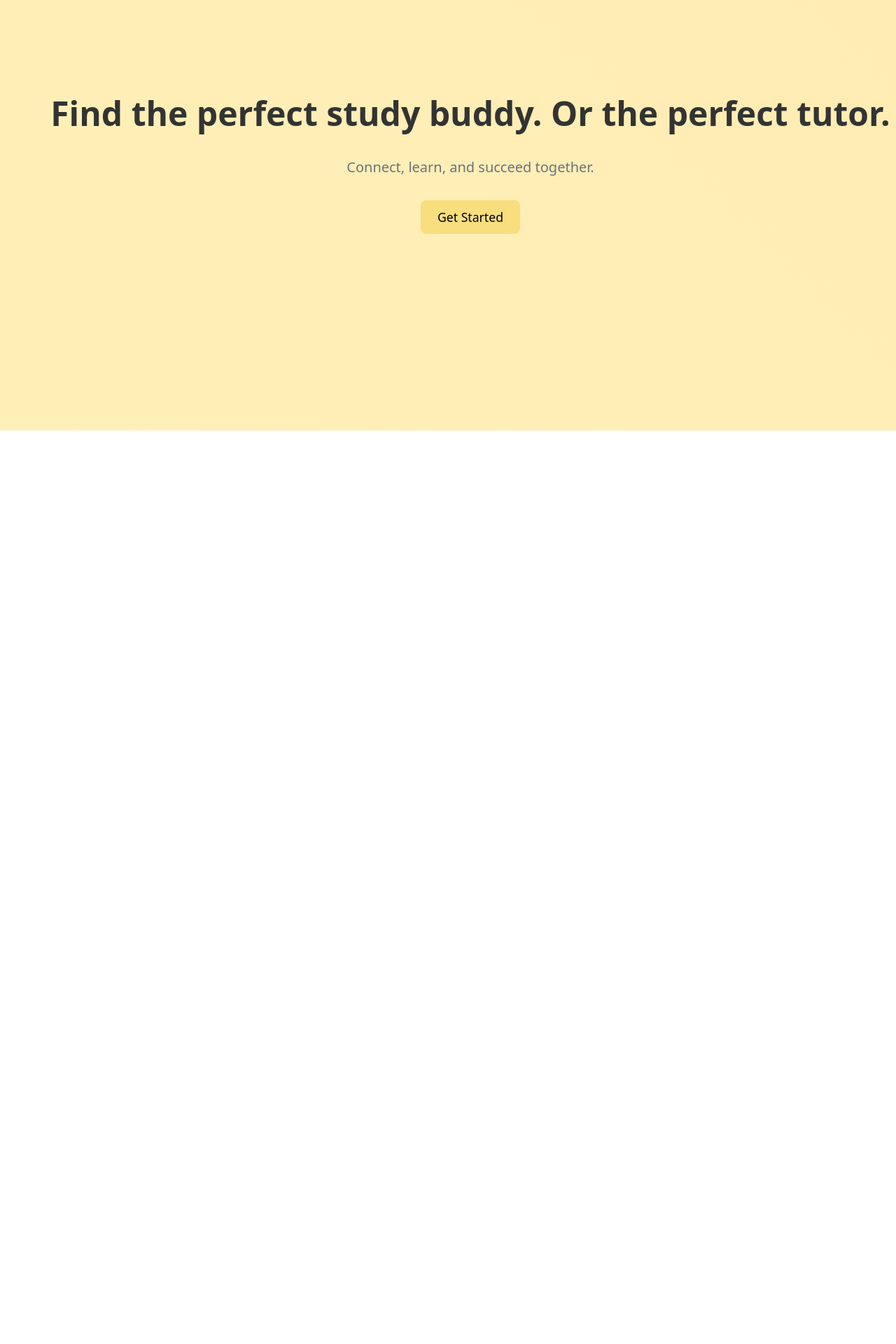
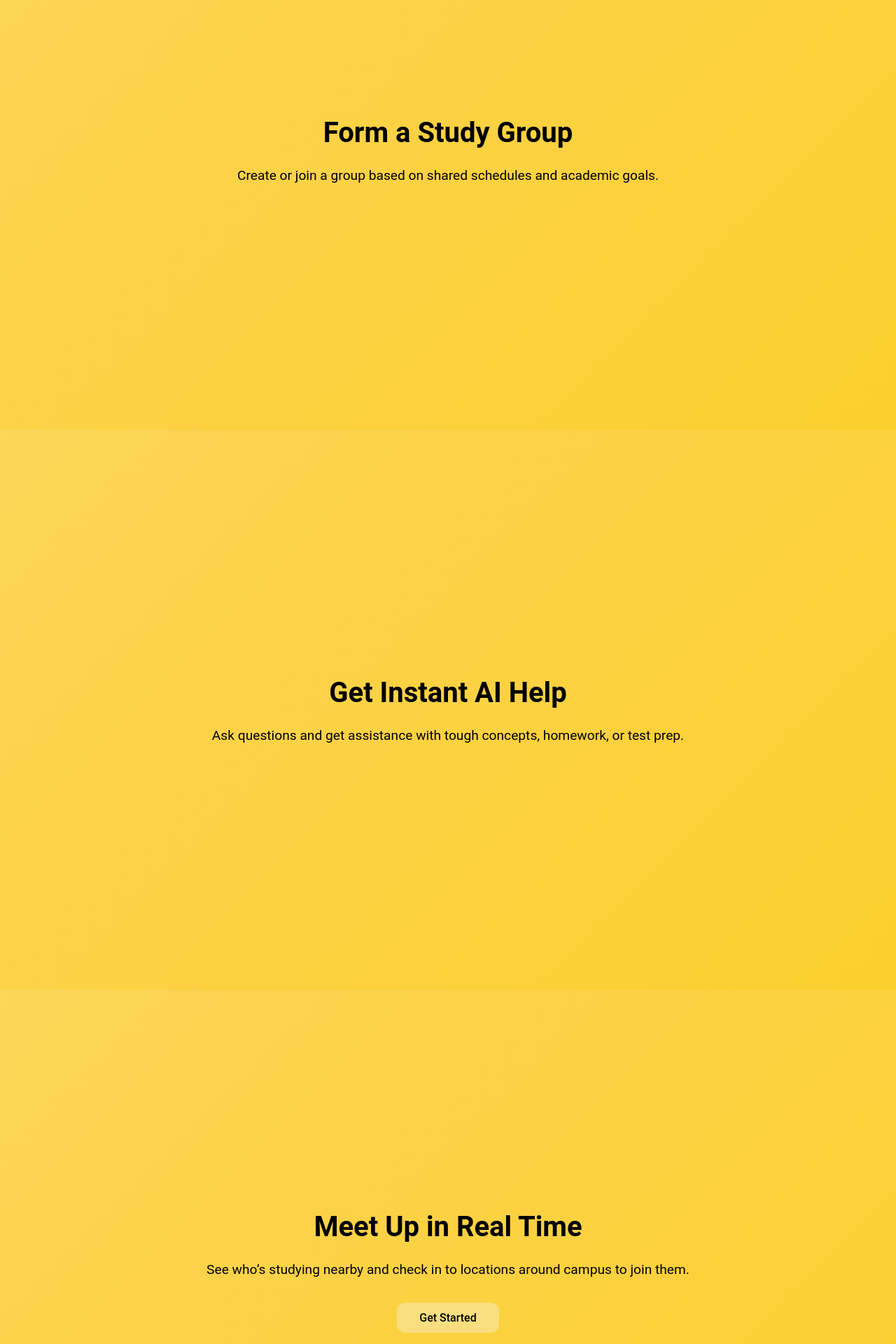
Before and after one commit to kritibhargava1/StudySlug, a React (Vite) app: page /home in a window 1280 px wide. Shown: the part 220-2140 px from the top of the page at 70% size. Before the commit the page ends 835 px from the top, so only its background shows below. Built offline with nearby package versions, Linux system fonts and the light colour scheme.

Commit message:
ui/ux for homepage and matchespage

```diff
--- a/src/pages/Home.jsx
+++ b/src/pages/Home.jsx
@@ -1,22 +1,53 @@
 import React from 'react';
 import { useNavigate } from 'react-router-dom';
 import '../styles/Home.css';
+import videoBg from "../assets/RPReplay_Final1744534717.mp4";
 
 function Home() {
   const navigate = useNavigate();
 
   return (
     <div className="home-container">
+      {/* Video Hero Section */}
+      <section className="video-container">
+        <video src={videoBg} autoPlay loop muted />
+        <div className="hero-overlay">
+          <h1>Welcome to StudySlug</h1>
+        </div>
+        <div className="scroll-down">↓</div>
+      </section>
 
-      {/* Hero Section with animated background and CTA */}
-      <section className="hero-section">
-        <h1 className="hero-title">
-          Find the perfect study buddy. Or the perfect tutor.
-        </h1>
-        <p className="hero-subtitle">
-          Connect, learn, and succeed together.
+      {/* Section 1: Study Buddy */}
+      <section className="section">
+        <h2>Find the perfect study buddy</h2>
+        <p>
+          Connect with Slugs in your classes and start building your study circle.
         </p>
-        <button onClick={() => navigate('/signup')} className="hero-button">
+      </section>
+
+      {/* Section 2: Study Group */}
+      <section className="section">
+        <h2>Form a Study Group</h2>
+        <p>
+          Create or join a group based on shared schedules and academic goals.
+        </p>
+      </section>
+
+      {/* Section 3: AI Help */}
+      <section className="section">
+        <h2>Get Instant AI Help</h2>
+        <p>
+          Ask questions and get assistance with tough concepts, homework, or test prep.
+        </p>
+      </section>
+
+      {/* Section 4: Meet Up */}
+      <section className="section">
+        <h2>Meet Up in Real Time</h2>
+        <p>
+          See who’s studying nearby and check in to locations around campus to join them.
+        </p>
+        <button className="cta-button" onClick={() => navigate('/signup')}>
           Get Started
         </button>
       </section>
--- a/src/pages/MatchesPage.jsx
+++ b/src/pages/MatchesPage.jsx
@@ -2,6 +2,7 @@ import React, { useEffect, useState } from 'react';
 import axios from 'axios';
 import { auth } from '../firebase';
 import '../styles/MatchesPage.css';
+
 
 function MatchesPage() {
   const [allStudents, setAllStudents] = useState([]);
@@ -62,8 +63,9 @@ function MatchesPage() {
 
   return (
     <div className="matches-container">
-      <h1 className="matches-heading">📋 All Students in Database</h1>
+      <h1 className="matches-heading"> Find a Slug Study Buddy</h1>
 
+      <div className="matches-search-wrapper">
         <input
           type="text"
           className="matches-search-input"
@@ -71,6 +73,7 @@ function MatchesPage() {
           value={searchTerm}
           onChange={(e) => setSearchTerm(e.target.value)}
         />
+      </div>
 
       {loading && <p>Loading student data...</p>}
       {error && <p style={{ color: 'red' }}>{error}</p>}
@@ -79,7 +82,7 @@ function MatchesPage() {
         <table className="matches-table">
           <thead>
             <tr>
-              <th>Name</th>
+              <th>     </th>
               <th>Email</th>
               <th>Classes</th>
               <th>Availability</th>
@@ -109,7 +112,13 @@ function MatchesPage() {
                   </ul>
                 </td>
                 <td>
-                  <button className="matches-button">Message</button>
+                  <a
+                    href={`mailto:${student.email}`}
+                    className="matches-button"
+                    style={{ textDecoration: 'none', display: 'inline-block' }}
+                  >
+                    Message
+                  </a>
                 </td>
               </tr>
             ))}
--- a/src/styles/Home.css
+++ b/src/styles/Home.css
@@ -1,69 +1,129 @@
-/* Full-screen container with a light yellow background */
-.home-container {
-  width: 100vw;
-  min-height: 100vh;
-  overflow-x: hidden;
-  display: flex;
-  flex-direction: column;
-  background-color: #ffffe0; /* LightYellow */
-  padding: 0rem;
+/* Basic resets */
+* {
+  margin: 0;
+  padding: 0;
   box-sizing: border-box;
 }
 
-
-.home-button:hover {
-  background-color: #fcc80c;
+html, body {
+  font-family: 'Helvetica Neue', sans-serif;
+  scroll-behavior: smooth;
+  background-color: black;
+  color: black;
 }
 
-/* Hero Section styling with animated gradient background */
-.hero-section {
-  flex: 1; /* Fills the remaining vertical space */
+/* Hero Video Section */
+.video-container {
+  position: relative;
+  height: 100vh;
   width: 100%;
-  background: linear-gradient(45deg, #FFF9C4, #FFECB3, #FFF176); /* Different shades of yellow */
-  background-size: 600% 600%;
-  animation: gradientAnimation 8s ease infinite;
+  overflow: hidden;
+}
+
+.video-container video {
+  width: 100%;
+  height: 100%;
+  object-fit: cover;
+}
+
+.hero-overlay {
+  position: absolute;
+  top: 50%;
+  left: 50%;
+  transform: translate(-50%, -50%);
+  z-index: 2;
+  text-align: center;
+}
+
+.hero-overlay h1 {
+  font-size: 4rem;
+  font-weight: 800;
+  color: white;
+  text-shadow: 0 0 20px rgba(0,0,0,0.5);
+  animation: fadeIn 2s ease-in-out;
+}
+
+/* Scroll Down Arrow */
+.scroll-down {
+  position: absolute;
+  bottom: 30px;
+  left: 50%;
+  transform: translateX(-50%);
+  font-size: 2rem;
+  color: white;
+  animation: bounce 2s infinite;
+  z-index: 3;
+}
+
+.section {
+  min-height: 100vh;
+  padding: 5rem 2rem;
   display: flex;
   flex-direction: column;
+  justify-content: center;
   align-items: center;
-  justify-content: center;
-  text-align: center;
-  padding: 2rem;
+
+  /* Gradient background animation */
+  background: linear-gradient(-45deg, #facc15, #fcd34d, #fde68a, #fef08a);
+  background-size: 400% 400%;
+  animation: gradientShift 12s ease infinite;
+
+  transition: background 1s;
 }
 
-/* Keyframes for the gradient animation */
-@keyframes gradientAnimation {
-  0% { background-position: 0% 50%; }
-  50% { background-position: 100% 50%; }
-  100% { background-position: 0% 50%; }
+.section h2 {
+  font-size: 2.5rem;
+  margin-bottom: 1rem;
+  color: black;
 }
 
-/* Hero title styling: larger and prominent */
-.hero-title {
-  font-size: 3rem; /* Increased size for impact */
-  font-weight: 800;
-  color: #333; /* Dark grey for contrast */
-  margin-bottom: 1rem;
+.section p {
+  font-size: 1.2rem;
+  max-width: 700px;
+  text-align: center;
+  color: black;
+  line-height: 1.6;
 }
 
-/* Hero subtitle styling */
-.hero-subtitle {
-  font-size: 1.25rem;
-  color: #6b7280;
-  margin-bottom: 2rem;
+.cta-button {
+  margin-top: 2rem;
+  padding: 0.75rem 2rem;
+  font-size: 1rem;
+  background-color: #F8DE7E;
+  color: black;
+  border: none;
+  border-radius: 12px;
+  cursor: pointer;
+  transition: transform 0.2s ease;
 }
 
-/* Hero CTA button styling */
-.hero-button {
-  background-color: #F8DE7E;  /* Matches navigation buttons */
-  color: black;
-  padding: 0.75rem 1.5rem;
-  font-size: 1.1rem;
-  border: none;
-  border-radius: 0.5rem;
-  cursor: pointer;
-  transition: background-color 0.3s ease;
+.cta-button:hover {
+  transform: translateY(-3px);
 }
 
-.hero-button:hover {
-  background-color: #fcc80c;
+/* Animations */
+@keyframes bounce {
+  0%, 100% {
+    transform: translateX(-50%) translateY(0);
+  }
+  50% {
+    transform: translateX(-50%) translateY(-10px);
+  }
 }
+
+@keyframes fadeIn {
+  from { opacity: 0; transform: translate(-50%, -60%); }
+  to { opacity: 1; transform: translate(-50%, -50%); }
+}
+/* Keyframes for animated background movement */
+@keyframes gradientShift {
+  0% {
+    background-position: 0% 50%;
+  }
+  50% {
+    background-position: 100% 50%;
+  }
+  100% {
+    background-position: 0% 50%;
+  }
+}
--- a/src/styles/MatchesPage.css
+++ b/src/styles/MatchesPage.css
@@ -1,61 +1,104 @@
+body {
+  font-family: 'Roboto', sans-serif;
+}
 .matches-container {
   width: 100vw;
   min-height: 100vh;
-    background: linear-gradient(45deg, #FFF9C4, #FFECB3, #FFF176);
-    padding: 2rem;
+  background: linear-gradient(135deg, #fff9db, #ffe4b5);
+  padding: 3rem 2rem;
   box-sizing: border-box;
+  font-family: 'Poppins', sans-serif;
 }
 
 .matches-heading {
-    font-size: 2rem;
-    font-weight: bold;
-    margin-bottom: 1.5rem;
+  font-size: 2.5rem;
+  font-weight: 700;
   color: #333;
   text-align: center;
+  margin-bottom: 2rem;
+  letter-spacing: 1px;
 }
 
 .matches-search-input {
   width: 100%;
-    max-width: 800px;
-    margin: 0 auto 2rem auto;
-    padding: 0.75rem;
+  max-width: 700px;
+  margin: 0 auto 2.5rem auto;
+  padding: 1rem;
   font-size: 1rem;
-    border-radius: 0.5rem;
-    border: 1px solid #ccc;
+  border-radius: 12px;
+  border: 1px solid #ddd;
+  box-shadow: 0 4px 10px rgba(0, 0, 0, 0.05);
+  transition: all 0.3s ease-in-out;
   display: block;
+}
+
+.matches-search-input:focus {
+  border-color: #ffc107;
+  box-shadow: 0 0 0 3px rgba(255, 193, 7, 0.2);
+  outline: none;
 }
 
 .matches-table {
   width: 100%;
   border-collapse: collapse;
-    background: #00509d;
-    border-radius: 0.5rem;
-    box-shadow: 0 5px 15px rgba(0,0,0,0.05);
+  background: #fff;
+  border-radius: 16px;
   overflow: hidden;
+  box-shadow: 0 10px 30px rgba(0, 0, 0, 0.08);
+  animation: fadeIn 0.5s ease-in-out;
 }
 
 .matches-table th,
 .matches-table td {
-    padding: 12px;
+  padding: 1rem 1.5rem;
   text-align: left;
-    border-bottom: 1px solid #eee;
+  border-bottom: 1px solid #f1f1f1;
+  font-size: 0.95rem;
+  color: #444;
 }
 
 .matches-table th {
-    background-color: #fef3c7;
+  background-color: #ffefc2;
+  color: #333;
   font-weight: 600;
-    color: #333;
+  font-size: 1rem;
+}
+
+.matches-table tr:hover {
+  background-color: #fff8e1;
+  transition: background-color 0.3s ease;
 }
 
 .matches-button {
   background-color: #00509d;
   color: white;
   border: none;
-    border-radius: 6px;
-    padding: 6px 12px;
+  border-radius: 8px;
+  padding: 0.5rem 1rem;
+  font-weight: 600;
+  font-size: 0.9rem;
   cursor: pointer;
+  transition: background-color 0.3s ease, transform 0.2s ease;
 }
 
 .matches-button:hover {
-    background-color: #00509d;
+  background-color: #003f7f;
+  transform: scale(1.05);
 }
+
+/* Add subtle fade in animation */
+@keyframes fadeIn {
+  from {
+    opacity: 0;
+    transform: translateY(12px);
+  }
+  to {
+    opacity: 1;
+    transform: translateY(0);
+  }
+}
+.matches-search-wrapper {
+  display: flex;
+  justify-content: center;
+  margin-bottom: 2rem;
+}
```
Also changed, not shown: 1 other file (tests, documents, lock files or other folders). Lines whose indentation alone changed are shown as unchanged.
